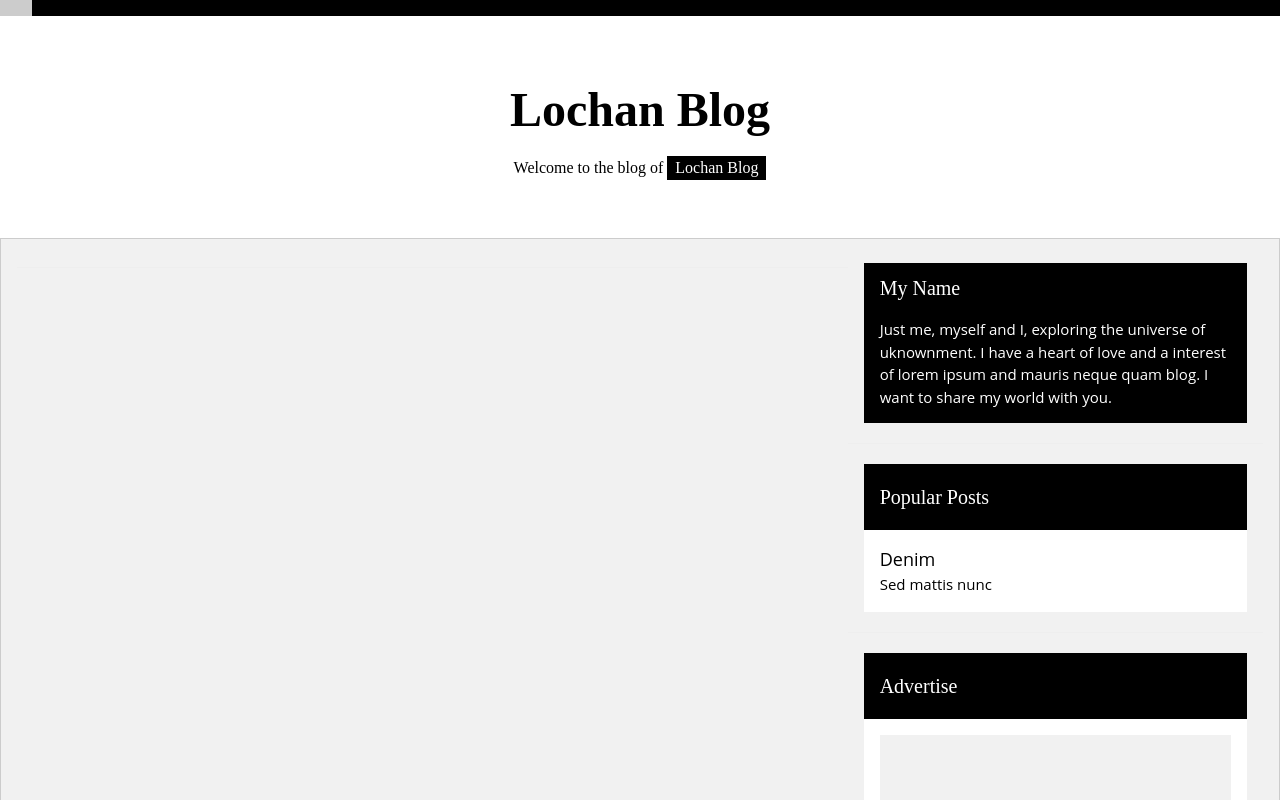
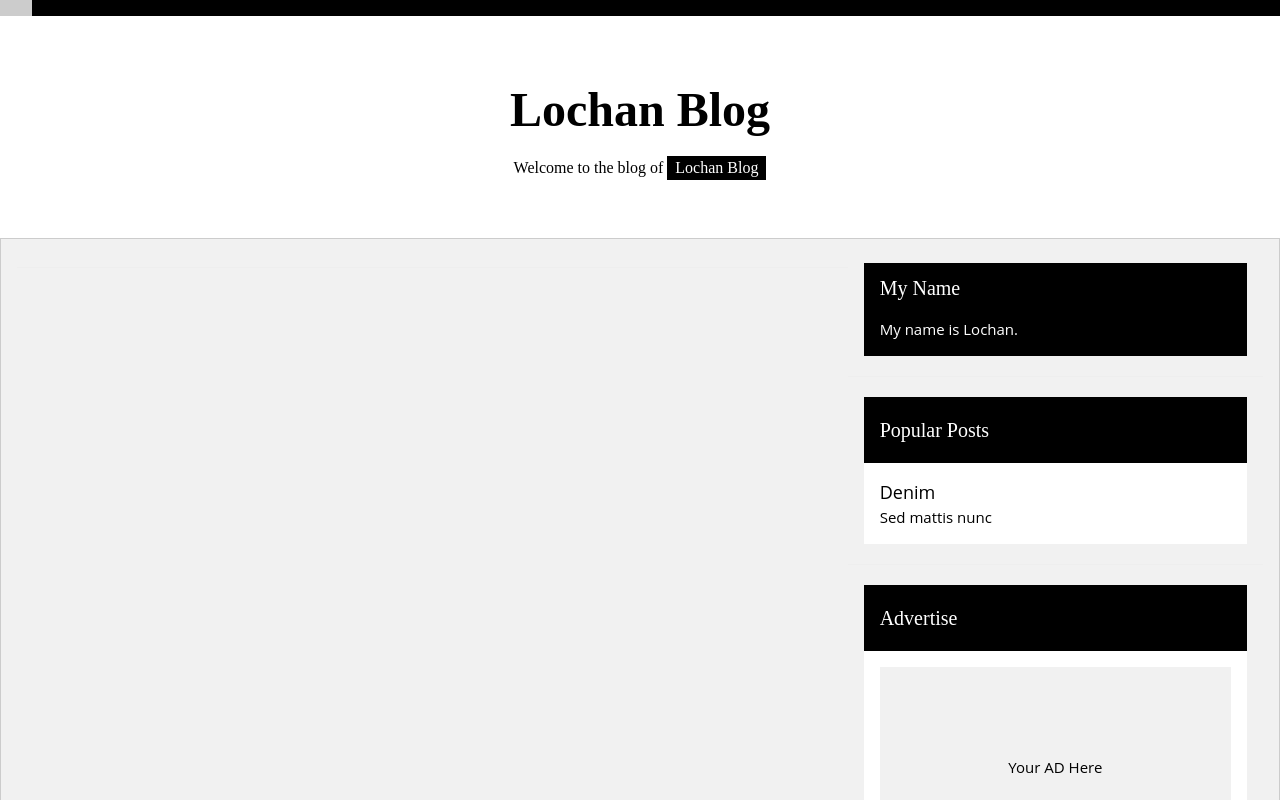
Before and after one commit to crisnaxtha/lochanBlog, an Angular app: page /home in a window 1280 px wide. Shown: the top 800 px of the page. Built offline with nearby package versions, Linux system fonts and the light colour scheme; no server answers.

Commit message:
small change in sidebar

```diff
--- a/src/app/components/layout/sidebar/sidebar.component.html
+++ b/src/app/components/layout/sidebar/sidebar.component.html
@@ -5,7 +5,7 @@
         <!-- <img src="/w3images/avatar_girl2.jpg" alt="Jane" style="width:100%" class="w3-grayscale"> -->
         <div class="w3-container w3-black">
           <h4>My Name</h4>
-          <p>Just me, myself and I, exploring the universe of uknownment. I have a heart of love and a interest of lorem ipsum and mauris neque quam blog. I want to share my world with you.</p>
+          <p>{{ aboutMe }}</p>
         </div>
       </div>
       <hr>
--- a/src/app/components/layout/sidebar/sidebar.component.ts
+++ b/src/app/components/layout/sidebar/sidebar.component.ts
@@ -6,7 +6,7 @@ import { Component, OnInit } from '@angular/core';
   styleUrls: ['./sidebar.component.css']
 })
 export class SidebarComponent implements OnInit {
-
+  aboutMe = 'My name is Lochan.';
   constructor() { }
 
   ngOnInit() {
```
